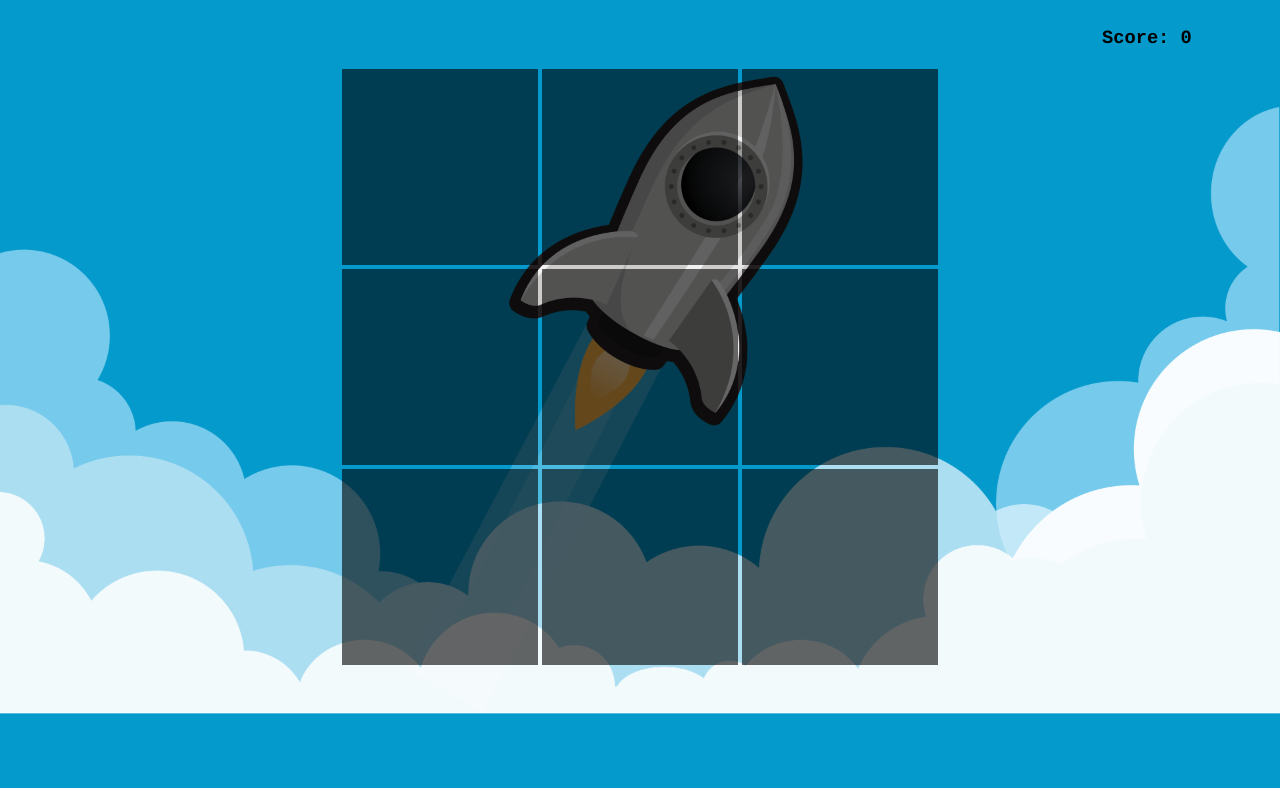
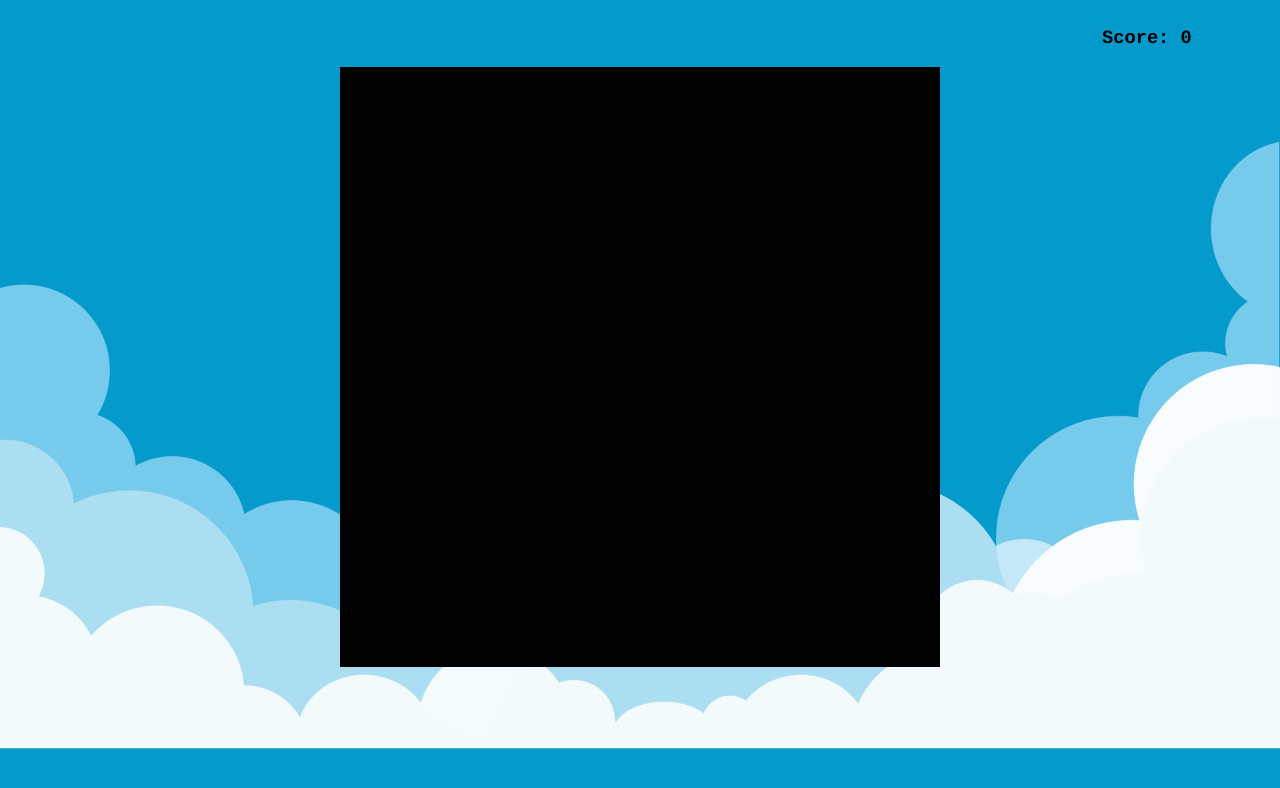
Before and after one commit to Dragoon013/gtr, a plain HTML site: page index.html in a window 1280 px wide. Drawn offline with Linux system fonts and the light colour scheme.

Commit message:
decided to obscure all for now, basic functionality is there though. may update drawing later

```diff
--- a/game.js
+++ b/game.js
@@ -8,6 +8,7 @@ var BOARD_W;
 var BOARD_H;
 
 var tiles = [];
+var pix = [];
 
 var BOARD = [[1,2,3],
 	     [4,5,6],
@@ -31,6 +32,19 @@ var game = (function(){
 
     return{
 	    init: function(){
+
+		rm.init();
+
+		rm.addResource("yel", "/images/Photos/Yel.jpg", "jpg", rm.ResourceType.IMAGE);
+		rm.addResource("vaultboy", "/images/vaultboy.png", "png", rm.ResourceType.IMAGE);
+		rm.addResource("joaquin", "/images/Photos/Joaquin.jpg", "jpg", rm.ResourceType.IMAGE);
+		rm.addResource("peter", "/images/Photos/PeterKo.jpg", "jpg", rm.ResourceType.IMAGE);
+		rm.addResource("kendall", "/images/Photos/Kendall.jpg", "jpg", rm.ResourceType.IMAGE);
+		rm.addResource("jesse", "/images/Photos/Jesse.jpg", "jpg", rm.ResourceType.IMAGE);
+		rm.addResource("rob", "/images/Photos/Rob.jpg", "jpg", rm.ResourceType.IMAGE);
+		rm.addResource("tato", "/images/Photos/Tato.jpg", "jpg", rm.ResourceType.IMAGE);
+
+		rm.startPreloading();
 	        canvas.addEventListener('click',function(e){
 		        game.click(e);
 	        });
@@ -43,14 +57,13 @@ var game = (function(){
 		var x = e.x;
 		var y = e.y;
 
-            // Firefox (im not sure this works)
+            // Firefox
             if (!x || !y) {
                 var x = e.clientX + document.body.scrollLeft +
                     document.documentElement.scrollLeft;
                 var y = e.clientY + document.body.scrollTop +
                     document.documentElement.scrollTop;
             }
-
 		// Align x,y with the canvas
 	        x -= canvas.offsetLeft;
 		y -= canvas.offsetTop;
@@ -59,33 +72,39 @@ var game = (function(){
 	        var rx = Math.floor(x / SIZE) * SIZE;
 	        var ry = Math.floor(y / SIZE) * SIZE;
 
+		console.log(rx, ry);
             // Find the tile we just clicked and flip it
+            // this here is pretty
             tiles.map(function(t) {
                 if (t.x === rx && t.y === ry)
                     t.flipped = true;
-                else
-                    t.flipped = false;
+                //else
+                //    t.flipped = false;
             });
-
 
             // Redraw game board
             game.draw();
 	    },
 
 	    template_mapper: function(template){
+
 	        for (var i = 0; i < template.length; i++){
 		        for (var j = 0; j < template[i].length; j++){
 		            tiles.push(new Tile(i * SIZE, j * SIZE));
+		            pix.push(new Sprite('picture', j*SIZE, i*SIZE, new Pix(rm.images["vaultboy"],SIZE,SIZE)));
 			}
+
 	        }
 	    },
 
         // Draw all tiles
 	    draw: function(){
 	    context.clearRect(0, 0, BOARD_W, BOARD_H);
+		pix.map(function(p){p.artist.draw(p,context)});
 	        for (var i = 0; i < tiles.length; i++){
 		        tiles[i].draw(context);
 	        }
+
 	    }
     }
 })();
--- a/main.css
+++ b/main.css
@@ -2,7 +2,8 @@ body {
     font-family: Courier;
     background: url("/images/rocket_clouds1.png");
     background-size: cover;
-    background-position: center center;
+    background-position: center 30%;
+
 }
 
 #header {
--- a/resourceLoader.js
+++ b/resourceLoader.js
@@ -1 +1,87 @@
 //ResourceLoader
+
+var rm = (function(){
+
+    var resources;
+    var resourcesLoaded;
+    var song;
+    var done;
+
+    return{
+	ResourceType:{
+	    IMAGE:0,
+            SOUND:1,
+        },
+        images: {},
+        sounds: {},
+
+        init: function(){
+            resources = [];
+            resourcesLoaded = 0;
+
+        },
+
+        addResource: function(name, filePath, fileType, resourceType, filter){
+            var res = {
+                name: name,
+		filePath: filePath,
+                fileTtype: fileType,
+		resourceType: resourceType,
+                filter: filter
+            }
+            resources.push(res);
+        },
+
+        startPreloading: function(){
+            for(var i = 0; i < resources.length; i++){
+                switch(resources[i].resourceType){
+		case rm.ResourceType.IMAGE:
+                    (function () {
+			var img = new Image();
+			var filter = resources[i].filter;
+                        img.src = resources[i].filePath;
+                        img.addEventListener('load', function() {
+                            if (filter) {
+				img.src = filter(img);
+				filter = undefined;
+                                img.addEventListener('load', this);
+                            }
+                            else {
+                                rm.onResourceLoaded();
+                            }
+                        }, false);
+
+                                rm.images[resources[i].name] = img
+                    })();
+
+
+                    break;
+
+		case rm.ResourceType.SOUND:
+                    var a = new Audio();
+                    a.src = resources[i].filePath;
+                    a.type = resources[i].fileType;
+
+                    a.addEventListener('canplaythrough', function(){
+                        a.removeEventListener('canplaythrough', arguments.callee, false);
+                        rm.onResourceLoaded();
+                    }, false);
+
+                    rm.sounds[resources[i].name] = a;
+                    break;
+		}
+	    }
+        },
+
+	onResourceLoaded: function(){
+            resourcesLoaded++;
+            if (rm.isLoadComplete() && done) {
+                done();
+            }
+        },
+
+        isLoadComplete: function(){
+            return(resources.length === resourcesLoaded);
+        }
+    };
+})();
--- a/tiles.js
+++ b/tiles.js
@@ -4,19 +4,48 @@ var Tile = function (x, y){
     this.y = y;
     this.width = SIZE;
     this.flipped = false;
-    this.padding = 2;
+    this.padding = 1;
 };
 
 Tile.prototype = {
     draw: function (context) {
         // Setup
         context.save();
-        context.globalAlpha = .6;
+        context.globalAlpha = 1;
         context.fillStyle = 'black';
-        if (this.flipped) context.fillStyle = 'blue';
-
+        if (this.flipped) context.globalAlpha = .0;
         // Drawing
-	    context.fillRect(this.x+this.padding, this.y+this.padding, this.width-2*this.padding, this.width-2*this.padding);
+//	context.fillRect(this.x+this.padding, this.y+this.padding, this.width-1*this.padding, this.width-1*this.padding);
+	context.fillRect(this.x, this.y,this.width, this.width);
         context.restore();
     }
 };
+
+var Pix = function(img, w, h){
+    this.img = img;
+    this.w = w;
+    this.h = h;
+    this.show = false;
+};
+
+Pix.prototype = {
+    draw: function (sprite,context){
+
+	context.drawImage(this.img,
+			  sprite.x,sprite.y,
+			  this.w, this.h,
+			  sprite.x, sprite.y,
+			  this.w, this.h);
+
+
+    }
+};
+
+var Sprite = function(type, x, y, artist){
+    this.artist = artist;
+    this.type = type;
+    this.x = x;
+    this.y = y;
+
+
+};
```
Also changed, not shown: images/Photos/Jesse.jpg (added), images/Photos/Joaquin.jpg (added), images/Photos/Kendall.jpg (added), images/Photos/PeterKo.jpg (added), images/Photos/Rob.jpg (added), images/Photos/Tato.jpg (added), images/Photos/Yel.jpg (added). Lines whose indentation alone changed are shown as unchanged.
